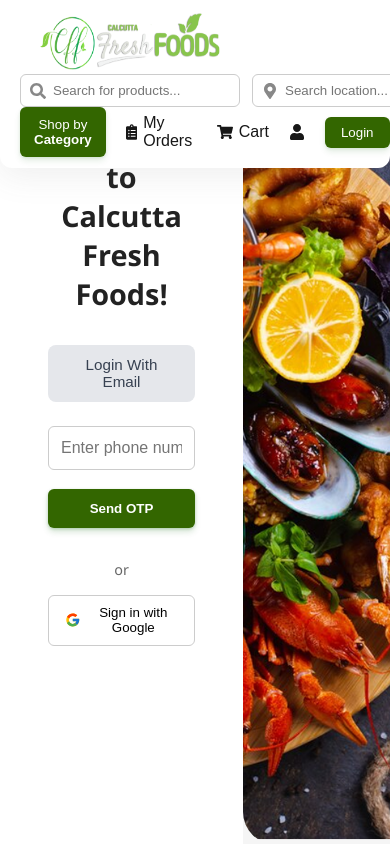
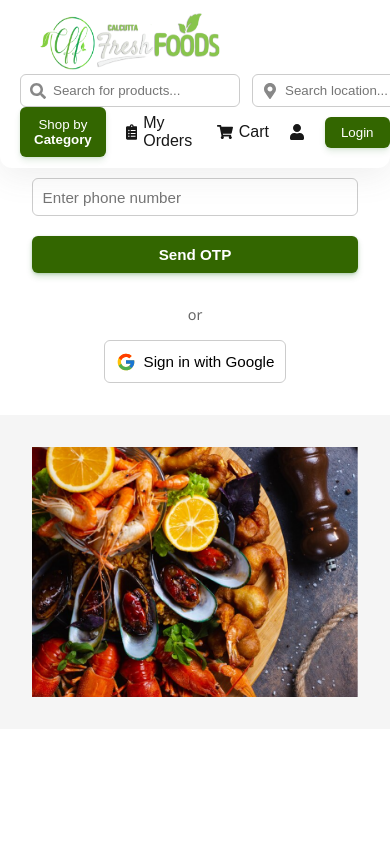
Before and after one commit to Srotoswini/cff-git, a Next.js app: page /login in a window 390 px wide. Shown: the top 844 px of the page. Built offline with nearby package versions, Linux system fonts and the light colour scheme.

Commit message:
login pg edit

```diff
--- a/src/components/Login.module.css
+++ b/src/components/Login.module.css
@@ -1,5 +1,6 @@
 .page {
   display: flex;
+  flex-direction: row;
   min-height: 100vh;
   font-family: 'Segoe UI', Tahoma, Geneva, Verdana, sans-serif;
   overflow: hidden;
@@ -7,9 +8,8 @@
 
 .leftPanel {
   flex: 1;
-    margin-bottom: 5rem;
+  padding: 3rem;
   background: #fff;
-    padding: 3rem;
   display: flex;
   flex-direction: column;
   justify-content: center;
@@ -18,9 +18,7 @@
 
 .rightPanel {
   flex: 1;
-
   background: #f5f5f5;
-    overflow: hidden;
   display: flex;
   align-items: center;
   justify-content: center;
@@ -35,7 +33,7 @@
 }
 
 .welcome {
-    font-size: 1.8rem;
+  font-size: 2rem;
   font-weight: 600;
   color: #222;
   text-align: center;
@@ -78,8 +76,9 @@
 }
 
 .loginBtn:hover {
-    background-color: #1f4204; /* Darker green on hover */
+  background-color: #1f4204;
 }
+
 .orDivider {
   margin: 1rem 0;
   font-size: 0.9rem;
@@ -103,3 +102,61 @@
   width: 20px;
   height: 20px;
 }
+
+/* ✅ RESPONSIVE STYLES */
+@media (max-width: 1024px) {
+  .welcome {
+    font-size: 1.6rem;
+  }
+}
+
+@media (max-width: 768px) {
+  .page {
+    flex-direction: column;
+  }
+
+  .leftPanel,
+  .rightPanel {
+    flex: none;
+    width: 100%;
+    border-radius: 0;
+    padding: 2rem;
+  }
+
+  .image {
+    border-radius: 0;
+    height: 250px;
+  }
+
+  .welcome {
+    font-size: 1.5rem;
+  }
+
+  .input,
+  .loginBtn,
+  .googleBtn {
+    max-width: 100%;
+  }
+}
+
+@media (max-width: 480px) {
+  .welcome {
+    font-size: 1.3rem;
+  }
+
+  .toggle {
+    font-size: 0.85rem;
+    padding: 0.6rem 1rem;
+  }
+
+  .input {
+    padding: 0.6rem;
+    font-size: 0.95rem;
+  }
+
+  .loginBtn,
+  .googleBtn {
+    padding: 0.65rem;
+    font-size: 0.95rem;
+  }
+}
```
Lines whose indentation alone changed are shown as unchanged.
